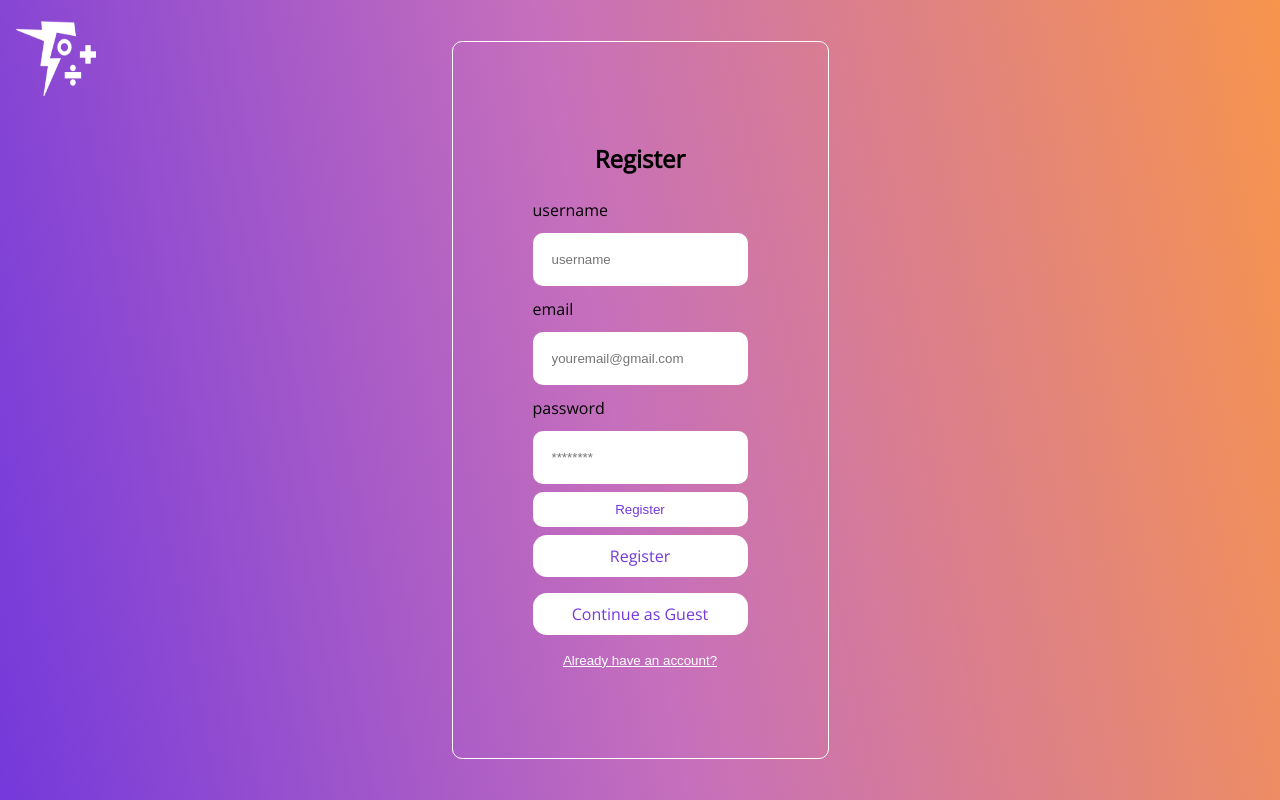
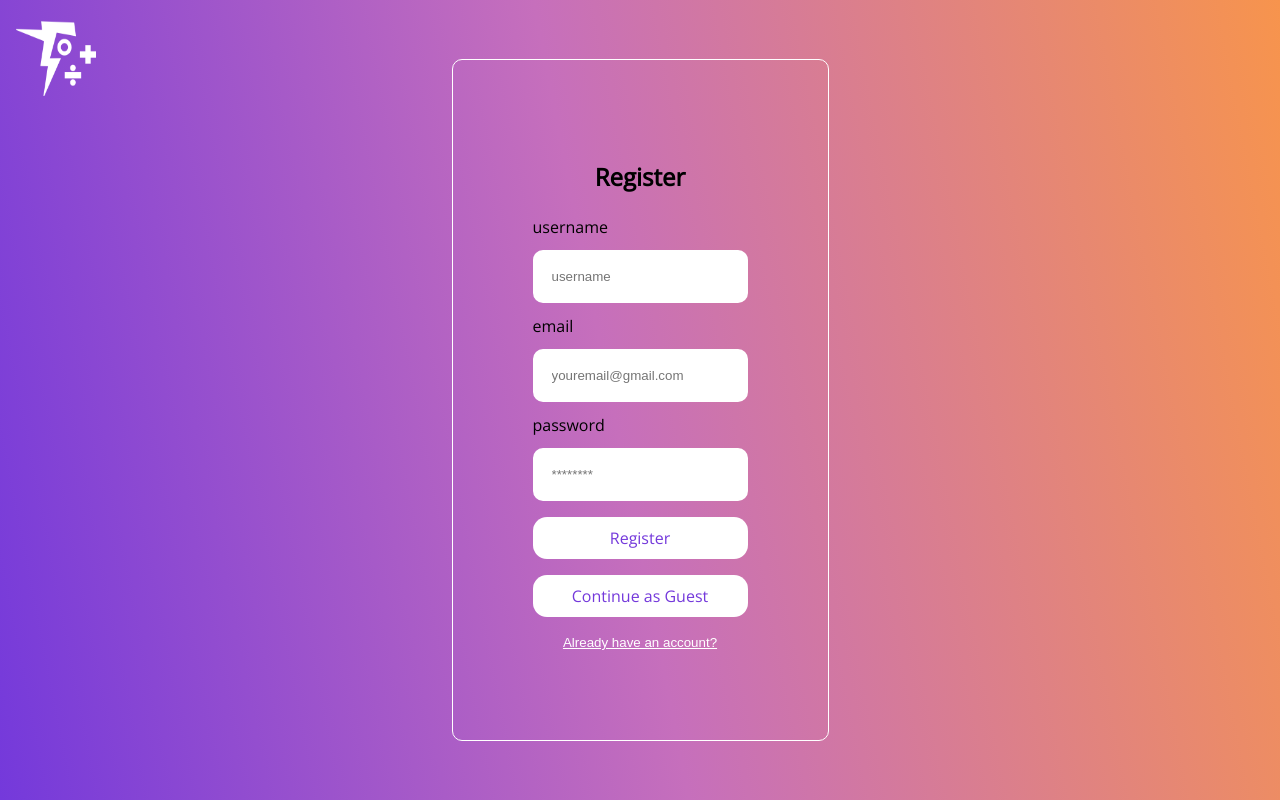
Before and after one commit to michaelschuff/FlashMath, a React (Create React App) app in the folder client/: page / in a window 1280 px wide. Both pictures are taken after a click on the button "Don't have an account?". Built offline with nearby package versions, Linux system fonts and the light colour scheme.

Commit message:
fixed register

```diff
--- a/client/src/routes/LoginPage/RegisterForm.js
+++ b/client/src/routes/LoginPage/RegisterForm.js
@@ -48,7 +48,6 @@ export const RegisterForm = (props) => {
         <input value={email} type='email' placeholder='youremail@gmail.com' id='email' name='email' />
         <label htmlFor='password'>password</label>
         <input value={pass} type='password' placeholder='********' id='password' name='password' />
-        <button>Register</button>
         <Link className='login-button' to='/cards'>
           Register
         </Link>
```
